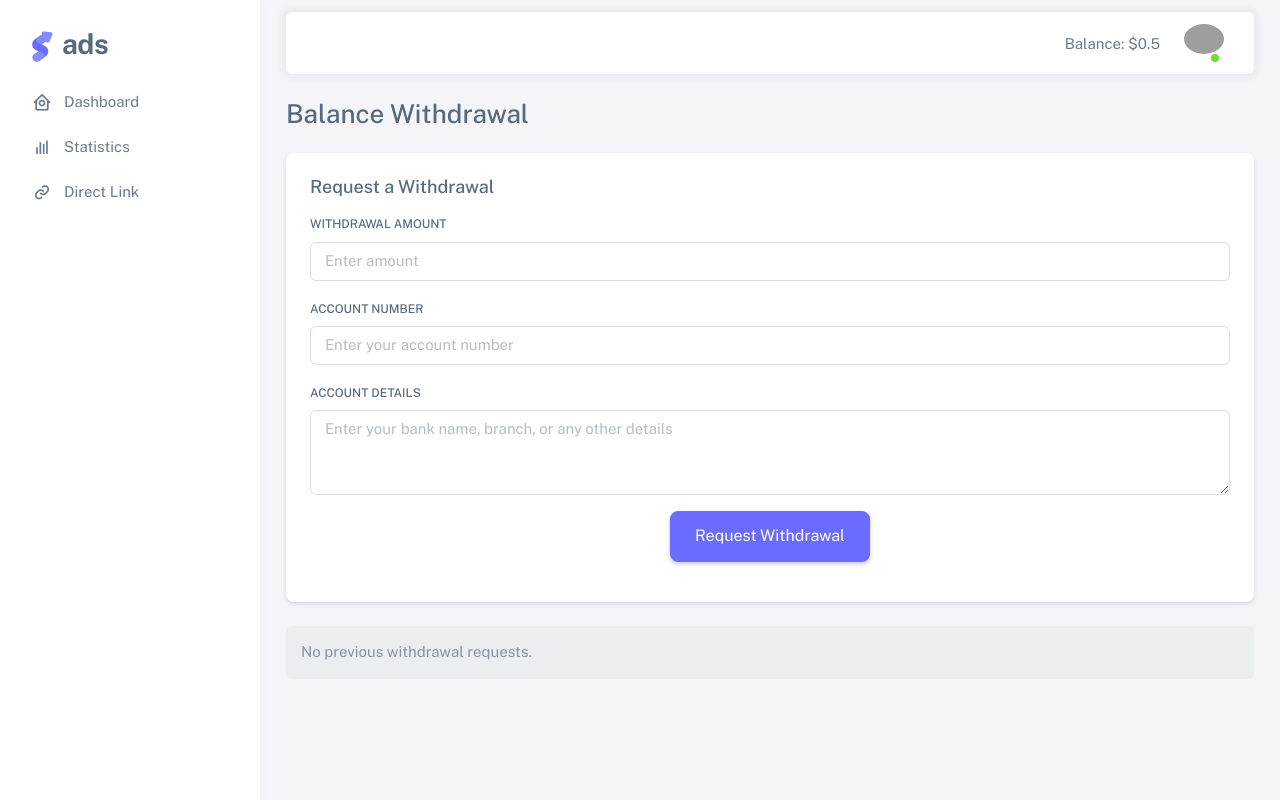
After one commit to Rifat977/adestrra, a Django app: page /accounts/withdrawal/ in a window 1280 px wide. The commit adds this page. Run offline with Django 5.2, Linux system fonts and the light colour scheme; a user stored in the database is signed in; data comes from the database, SQL or seed files in the repository; both versions use the stored data as it was after the commit; some libraries are stand-ins or nearby versions; grey boxes are pictures that could not be loaded.

Commit message:
payment commisison

```diff
--- /dev/null
+++ b/account/context_processors.py
@@ -0,0 +1,32 @@
+from decimal import Decimal
+from django.db.models import Sum
+from core.models import AdStatistics
+from .models import UserBalanceWithdrawal
+
+def user_balance_processor(request):
+    user_balance = Decimal('0.0')  # Initialize as Decimal
+
+    if request.user.is_authenticated:
+        # Calculate total revenue from AdStatistics
+        total_revenue = (
+            AdStatistics.objects.filter(user=request.user)
+            .aggregate(total_revenue=Sum('revenue'))
+            .get('total_revenue') or Decimal('0.0')  # Ensure it's a Decimal
+        )
+
+        # Calculate total approved withdrawals
+        total_approved_withdrawals = (
+            UserBalanceWithdrawal.objects.filter(user=request.user, status='APPROVED')
+            .aggregate(total_approved=Sum('amount'))
+            .get('total_approved') or Decimal('0.0')  # Ensure it's a Decimal
+        )
+
+        # Calculate the final user balance after subtracting approved withdrawals
+        user_balance = total_revenue - total_approved_withdrawals
+
+        # Update the user's balance if it's different from the current balance
+        if request.user.balance != user_balance:
+            request.user.balance = user_balance
+            request.user.save(update_fields=["balance"])
+
+    return {'user_balance': user_balance}
--- a/account/models.py
+++ b/account/models.py
@@ -5,6 +5,8 @@ from django.utils.crypto import get_random_string
 from django.dispatch import receiver
 from django.db.models.signals import post_save
 from django.conf import settings
+from decimal import Decimal
+
 
 class CustomUser(AbstractUser):
     email = models.EmailField(unique=True)
@@ -42,3 +44,62 @@ class CustomUser(AbstractUser):
 #                 [instance.email],
 #                 fail_silently=False,
 #             )
+
+
+from django.utils import timezone
+from django.db import transaction
+
+
+
+class UserBalanceWithdrawal(models.Model):
+    STATUS_CHOICES = [
+        ('PENDING', 'Pending'),
+        ('APPROVED', 'Approved'),
+        ('DECLINED', 'Declined'),
+    ]
+
+    user = models.ForeignKey(CustomUser, on_delete=models.CASCADE, related_name='withdrawals')
+    amount = models.DecimalField(max_digits=10, decimal_places=2, default=Decimal('0.00'))
+    status = models.CharField(max_length=10, choices=STATUS_CHOICES, default='PENDING')
+    requested_at = models.DateTimeField(auto_now_add=True)
+    processed_at = models.DateTimeField(null=True, blank=True)
+    admin_note = models.TextField(null=True, blank=True)
+
+    account_number = models.CharField(max_length=50, null=True, blank=True)
+    account_details = models.TextField(null=True, blank=True)
+
+    class Meta:
+        ordering = ['-requested_at']
+        verbose_name = "User Balance Withdrawal"
+        verbose_name_plural = "User Balance Withdrawals"
+
+    def __str__(self):
+        return f"User: {self.user.username} | Amount: ${self.amount} | Status: {self.status}"
+
+    def approve(self, note=None):
+        if self.status != 'PENDING':
+            raise ValueError("Only pending withdrawals can be approved.")
+        if self.user.balance < self.amount:
+            raise ValueError("Insufficient balance.")
+
+        with transaction.atomic():
+            self.user.balance = Decimal(self.user.balance)
+            self.status = 'APPROVED'
+            self.processed_at = timezone.now()
+
+            self.user.balance -= self.amount
+            self.user.save(update_fields=['balance'])
+            self.admin_note = note
+
+            self.save(update_fields=['status', 'processed_at', 'admin_note'])
+
+    def decline(self, note=None):
+        if self.status != 'PENDING':
+            raise ValueError("Only pending withdrawals can be declined.")
+
+        with transaction.atomic():
+            self.status = 'DECLINED'
+            self.processed_at = timezone.now()
+            self.admin_note = note
+
+            self.save(update_fields=['status', 'processed_at', 'admin_note'])
--- a/account/urls.py
+++ b/account/urls.py
@@ -7,4 +7,5 @@ urlpatterns = [
     path('login/', views.user_login, name="login"),
     path('logout/', views.logout_view, name="logout"),
     path('register/', views.register, name="register"),
+    path('withdrawal/', views.request_withdrawal, name="request_withdrawal"),
 ]
--- a/account/views.py
+++ b/account/views.py
@@ -1,11 +1,13 @@
 from django.shortcuts import render, redirect
 
-from django.contrib.auth.decorators import login_required
+from django.contrib.auth.decorators import login_required, user_passes_test
 from django.contrib import auth, messages
 from django.contrib.auth import authenticate, login, logout
 from django.utils.crypto import get_random_string
 from django.utils.timezone import now
-from .models import CustomUser
+from .models import *
+from decimal import Decimal
+
 
 
 # Create your views here.
@@ -92,3 +94,35 @@ def user_login(request):
                 messages.error(request, "Invalid email or password.")
 
         return render(request, 'account/login.html')
+
+
+
+
+@login_required
+def request_withdrawal(request):
+    withdrawals = UserBalanceWithdrawal.objects.filter(user=request.user)
+
+    if request.method == 'POST':
+        amount = Decimal(request.POST.get('amount', 0.0))
+        account_number = request.POST.get('account_number', '').strip()
+        account_details = request.POST.get('account_details', '').strip()
+
+        if amount <= 0:
+            messages.error(request, "Invalid withdrawal amount.")
+        elif amount > request.user.balance:
+            messages.error(request, "Insufficient balance.")
+        elif not account_number or not account_details:
+            messages.error(request, "Account number and account details are required.")
+        else:
+            UserBalanceWithdrawal.objects.create(
+                user=request.user,
+                amount=amount,
+                account_number=account_number,
+                account_details=account_details
+            )
+            messages.success(request, "Withdrawal request submitted successfully.")
+            return redirect('account:request_withdrawal')
+
+    return render(request, 'withdrawal_form.html', {
+        'withdrawals': withdrawals
+    })
--- a/adestra/settings.py
+++ b/adestra/settings.py
@@ -9,8 +9,8 @@ SECRET_KEY = 'django-insecure-p#r@xi=7h4s0$oxhc-i7p59*e13j692upj!s+mr!%wpoy)(^!x
 
 DEBUG = True
 
-# SITE_URL = 'http://127.0.0.1:8000'
-SITE_URL = 'https://cparobust.com'
+SITE_URL = 'http://127.0.0.1:8000'
+# SITE_URL = 'https://cparobust.com'
 
 API_KEY = '23943b6bc3d4b6b68e10ea32ec72a3c4'
 
@@ -60,6 +60,7 @@ TEMPLATES = [
                 'django.template.context_processors.request',
                 'django.contrib.auth.context_processors.auth',
                 'django.contrib.messages.context_processors.messages',
+                'account.context_processors.user_balance_processor',
             ],
             'libraries':{
             'custom_filters': 'core.templatetags.custom_filters',
--- a/core/views.py
+++ b/core/views.py
@@ -76,6 +76,9 @@ def generate_link(request):
 def update_ad_statistics(placement_link, country_code, user):
     try:
         country_revenue = CountryRevenue.objects.filter(country=country_code).first()
+        if not country_revenue:
+            country_revenue = CountryRevenue.objects.filter(is_universal=True).first()
+
         total_revenue = country_revenue.revenue if country_revenue else 0.0
         print(total_revenue)
 
--- a/template/partials/base.html
+++ b/template/partials/base.html
@@ -96,7 +96,7 @@
               <ul class="navbar-nav flex-row align-items-center ms-auto">
                 <!-- Place this tag where you want the button to render. -->
                 <li class="nav-item lh-1 me-3">
-                  Balance: ${{request.user.balance}}
+                  Balance: ${{user_balance}}
                 </li>
 
                 <!-- User -->
@@ -116,8 +116,8 @@
                             </div>
                           </div>
                           <div class="flex-grow-1">
-                            <span class="fw-semibold d-block">John Doe</span>
-                            <small class="text-muted">Admin</small>
+                            <span class="fw-semibold d-block">{{request.user.first_name}} {{request.user.last_name}}</span>
+                            <small class="text-muted">{{request.user.username}}</small>
                           </div>
                         </div>
                       </a>
--- a/template/statistics.html
+++ b/template/statistics.html
@@ -18,9 +18,6 @@
               <th>Date</th>
               <th>Placement</th>
               <th>Impression</th>
-              <th>Clicks</th>
-              <th>CTR</th>
-              <th>CPM</th>
               <th>Revenue</th>
             </tr>
           </thead>
@@ -31,9 +28,6 @@
               <td>{{stat.date}}</td>
               <td>{{stat.placement}}</td>
               <td>{{stat.impressions}}</td>
-              <td>{{stat.clicks}}</td>
-              <td>{{stat.ctr}}</td>
-              <td>{{stat.cpm}}</td>
               <td>{{stat.revenue}}</td>
             </tr>
             {% endfor %}
--- /dev/null
+++ b/template/withdrawal_form.html
@@ -0,0 +1,118 @@
+{% extends 'partials/base.html' %}
+{% load static %}
+
+{% block title %}Balance Withdrawal{% endblock %}
+
+{% block content %}
+<div class="content-wrapper">
+  <!-- Content -->
+
+  <div class="container-xxl flex-grow-1 container-p-y">
+    <h3 class="mb-4">Balance Withdrawal</h3>
+
+    <!-- Display Messages -->
+    <div class="mb-4">
+      {% if messages %}
+        <div class="alert alert-primary">
+          {% for message in messages %}
+            <p>{{ message }}</p>
+          {% endfor %}
+        </div>
+      {% endif %}
+    </div>
+
+    <!-- Withdrawal Form -->
+    <div class="card shadow-sm mb-4">
+      <div class="card-body">
+        <h5 class="card-title mb-3">Request a Withdrawal</h5>
+        <form method="POST" action="{% url 'account:request_withdrawal' %}">
+          {% csrf_token %}
+          <div class="mb-3">
+            <label for="withdrawalAmount" class="form-label">Withdrawal Amount</label>
+            <input
+              type="number"
+              class="form-control"
+              id="withdrawalAmount"
+              name="amount"
+              step="0.01"
+              min="0"
+              placeholder="Enter amount"
+              required>
+          </div>
+
+          <!-- New Account Number Field -->
+          <div class="mb-3">
+            <label for="accountNumber" class="form-label">Account Number</label>
+            <input
+              type="text"
+              class="form-control"
+              id="accountNumber"
+              name="account_number"
+              placeholder="Enter your account number"
+              required>
+          </div>
+
+          <!-- New Account Details Field -->
+          <div class="mb-3">
+            <label for="accountDetails" class="form-label">Account Details</label>
+            <textarea
+              class="form-control"
+              id="accountDetails"
+              name="account_details"
+              rows="3"
+              placeholder="Enter your bank name, branch, or any other details"
+              required></textarea>
+          </div>
+
+          <div class="mb-3 text-center">
+            <button type="submit" class="btn btn-primary btn-lg">Request Withdrawal</button>
+          </div>
+        </form>
+      </div>
+    </div>
+
+    <!-- Previous Withdrawal Requests -->
+    {% if withdrawals %}
+      <div class="card shadow-sm">
+        <h5 class="card-header">Previous Withdrawal Requests</h5>
+        <div class="table-responsive">
+          <table class="table table-hover table-striped">
+            <thead>
+              <tr>
+                <th scope="col">Date</th>
+                <th scope="col">Amount</th>
+                <th scope="col">Status</th>
+                <th scope="col">Note</th>
+              </tr>
+            </thead>
+            <tbody>
+              {% for withdrawal in withdrawals %}
+                <tr>
+                  <td>{{ withdrawal.requested_at|date:"F j, Y, g:i a" }}</td>
+                  <td>${{ withdrawal.amount }}</td>
+                  <td>
+                    {% if withdrawal.status == 'PENDING' %}
+                      <span class="badge bg-warning">{{ withdrawal.status }}</span>
+                    {% elif withdrawal.status == 'APPROVED' %}
+                      <span class="badge bg-primary">{{ withdrawal.status }}</span>
+                    {% else %}
+                      <span class="badge bg-danger">{{ withdrawal.status }}</span>
+                    {% endif %}
+                  </td>
+                  <td>
+                    {{withdrawal.admin_note}}
+                  </td>
+                </tr>
+              {% endfor %}
+            </tbody>
+          </table>
+        </div>
+      </div>
+    {% else %}
+      <div class="alert alert-secondary mt-4">No previous withdrawal requests.</div>
+    {% endif %}
+  </div>
+
+  <!-- / Content -->
+</div>
+{% endblock %}
```
Also changed, not shown: account/admin.py (+51 -2 lines), core/models.py (+14 -0 lines), db.sqlite3, 1 other file.
